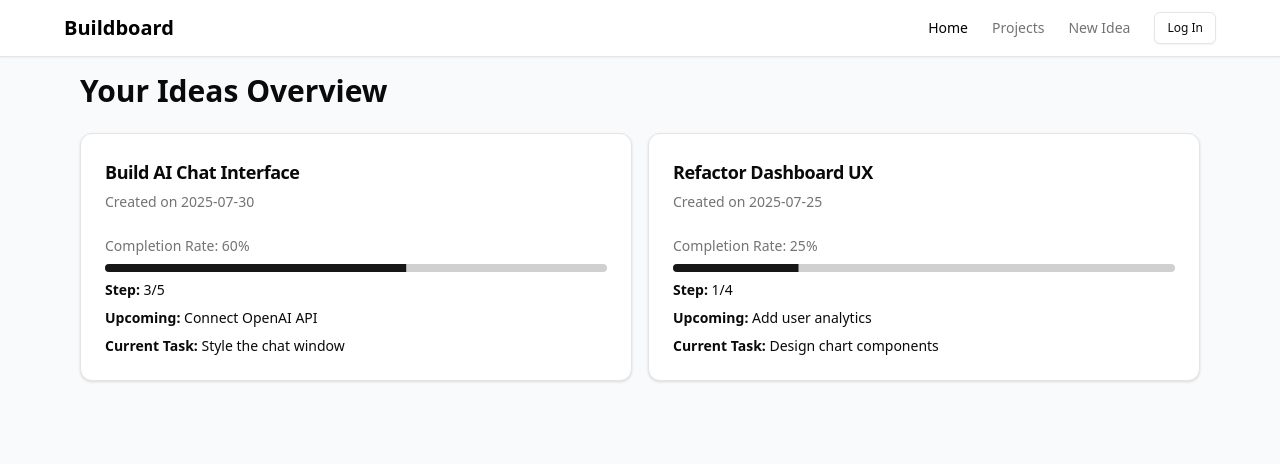
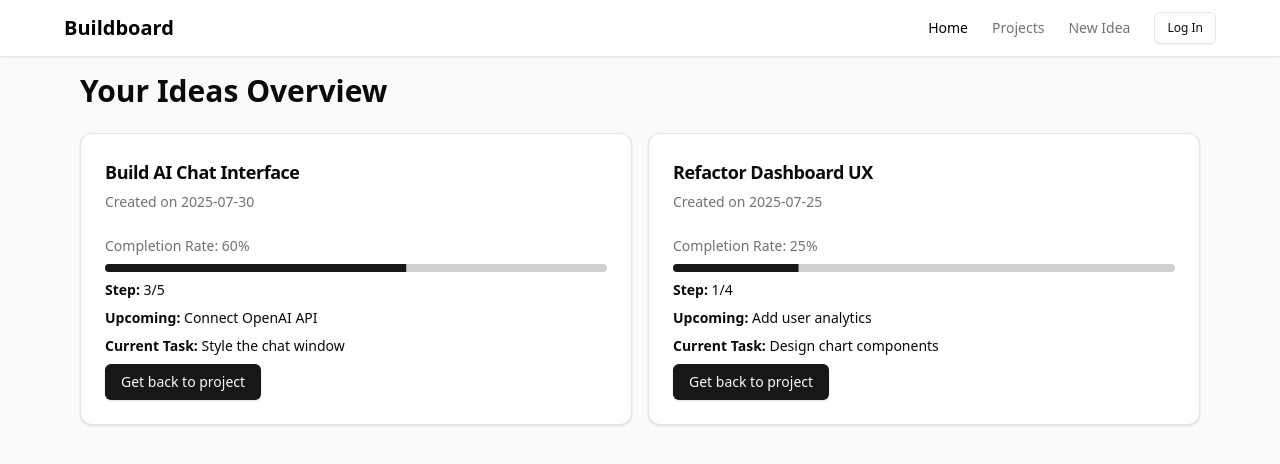
Before and after one commit to happylove32c/buildboard2, a Next.js app in the folder buildboard/: page / in a window 1280 px wide. Shown: the top 464 px of the page. Built offline with nearby package versions, Linux system fonts and the light colour scheme.

Commit message:
added::homepage buttons

```diff
--- a/buildboard/app/page.tsx
+++ b/buildboard/app/page.tsx
@@ -61,6 +61,9 @@ export default function Home() {
                   <div className="text-sm">
                     <strong>Current Task:</strong> {idea.currentTask}
                   </div>
+                  <Link href="/projects/1"> {/* Replace with dynamic project ID */}
+                    <Button className="mt-2">Get back to project</Button>
+                  </Link>
                 </CardContent>
               </Card>
             )
```
